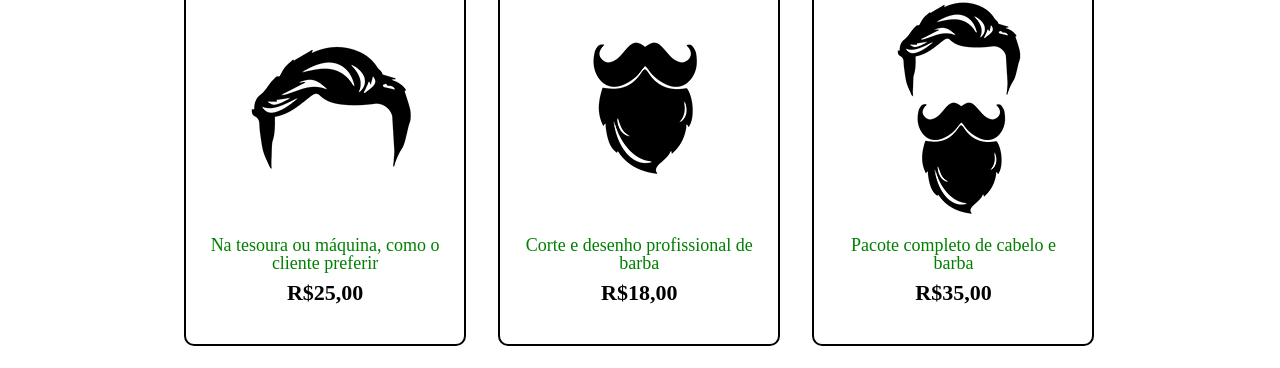
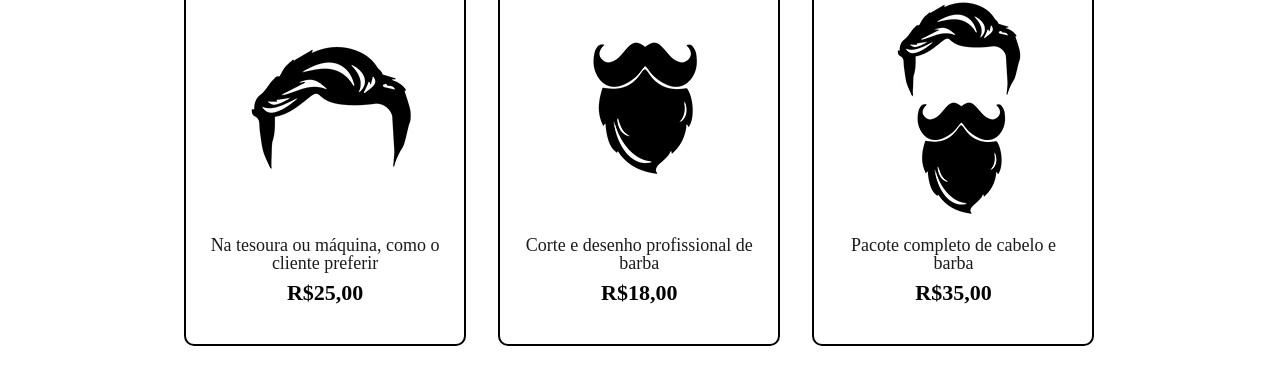
Before and after one commit to Anaortizbf/alura_front-end, a plain HTML site: page ex02/produtos.html in a window 1280 px wide. Shown: the part 432-800 px from the top of the page. Drawn offline with Linux system fonts and the light colour scheme.

Commit message:
5º
Mudança de cor do conteúdo.

```diff
--- a/ex02/produtos.css
+++ b/ex02/produtos.css
@@ -75,7 +75,7 @@ nav a:hover { /*quando o mouse estiver por cima dos links do menu de navegação
 
 .produto-descricao {
     font-size: 18px;
-    color: green;
+    color: rgb(29, 28, 28);
 }
 
 .produto-preco {
```
